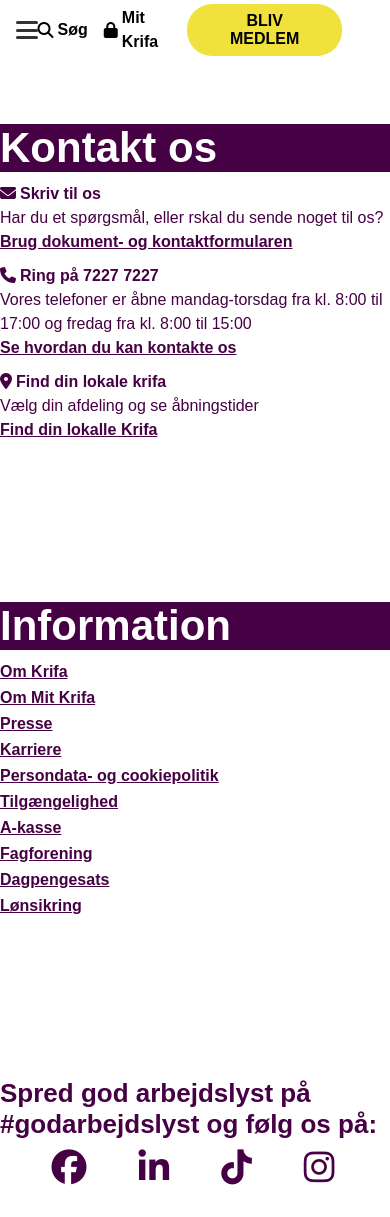
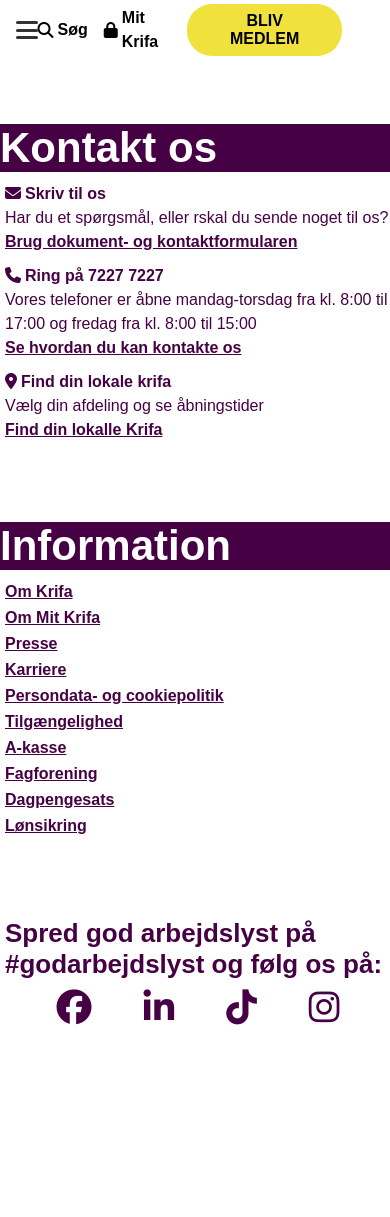
Before and after one commit to theand1234/MMD3_Krifa_gruppe7, a Vue app: page / in a window 390 px wide. After the commit the page ends 1057 px from the top, so only its background shows below. Built offline with nearby package versions, Linux system fonts and the light colour scheme.

Commit message:
Update TheFooter.vue

```diff
--- a/src/components/TheFooter.vue
+++ b/src/components/TheFooter.vue
@@ -93,7 +93,7 @@
         background-color: white;
         padding: 0;
         padding-top: 2rem;
-
+        gap: 1rem;
 
     }
     footer p,a,h5{
@@ -106,7 +106,13 @@
 }
 footer>section {
     width: 100%;
-    margin: 2rem 6rem;
+    margin: 2rem 1rem;
+}
+h5{
+    margin-left: 5px;
+}
+section>div{
+    margin-left: 5px;
 }
 .Socials i{
     font-size: 35px;
```
